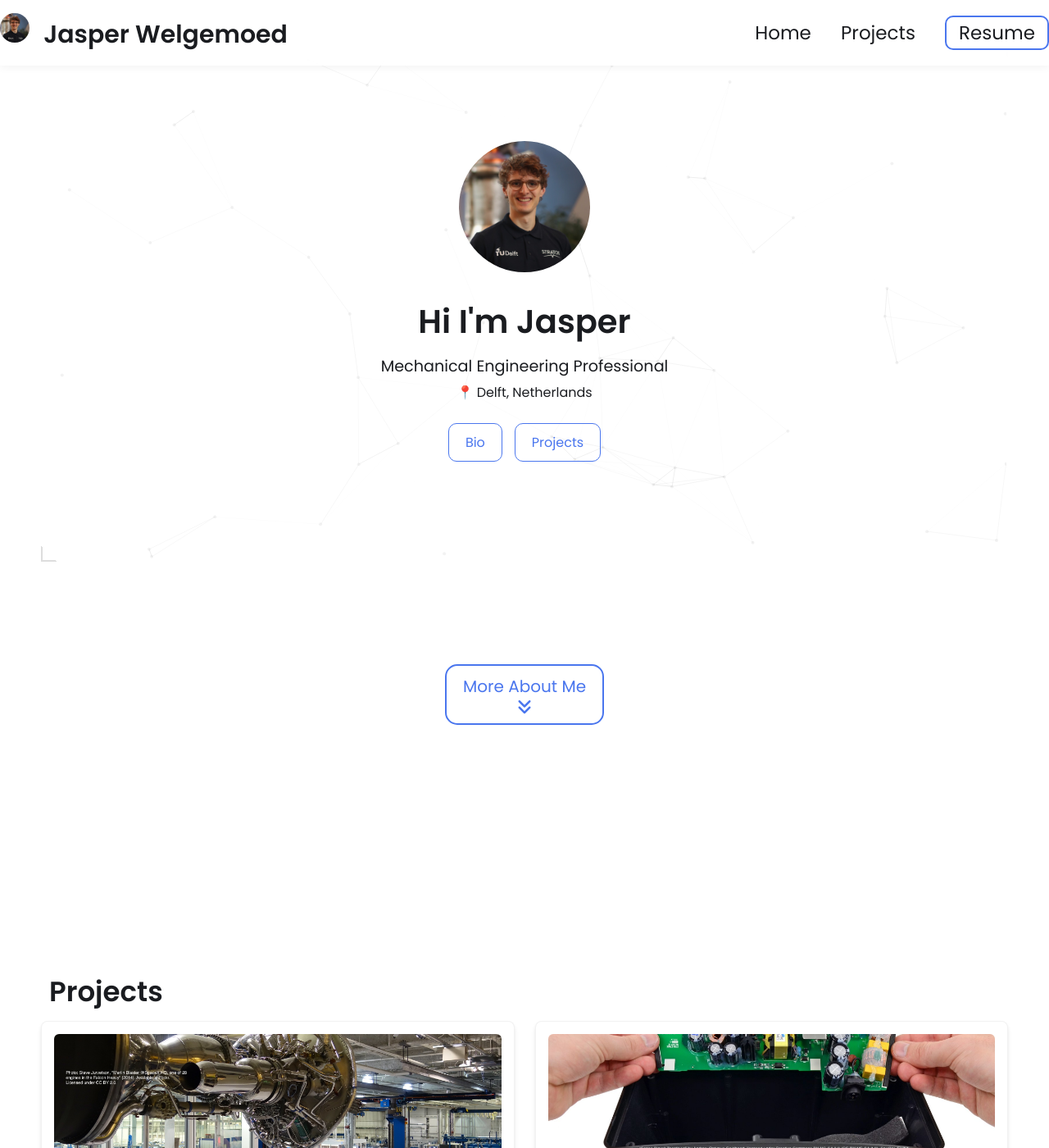
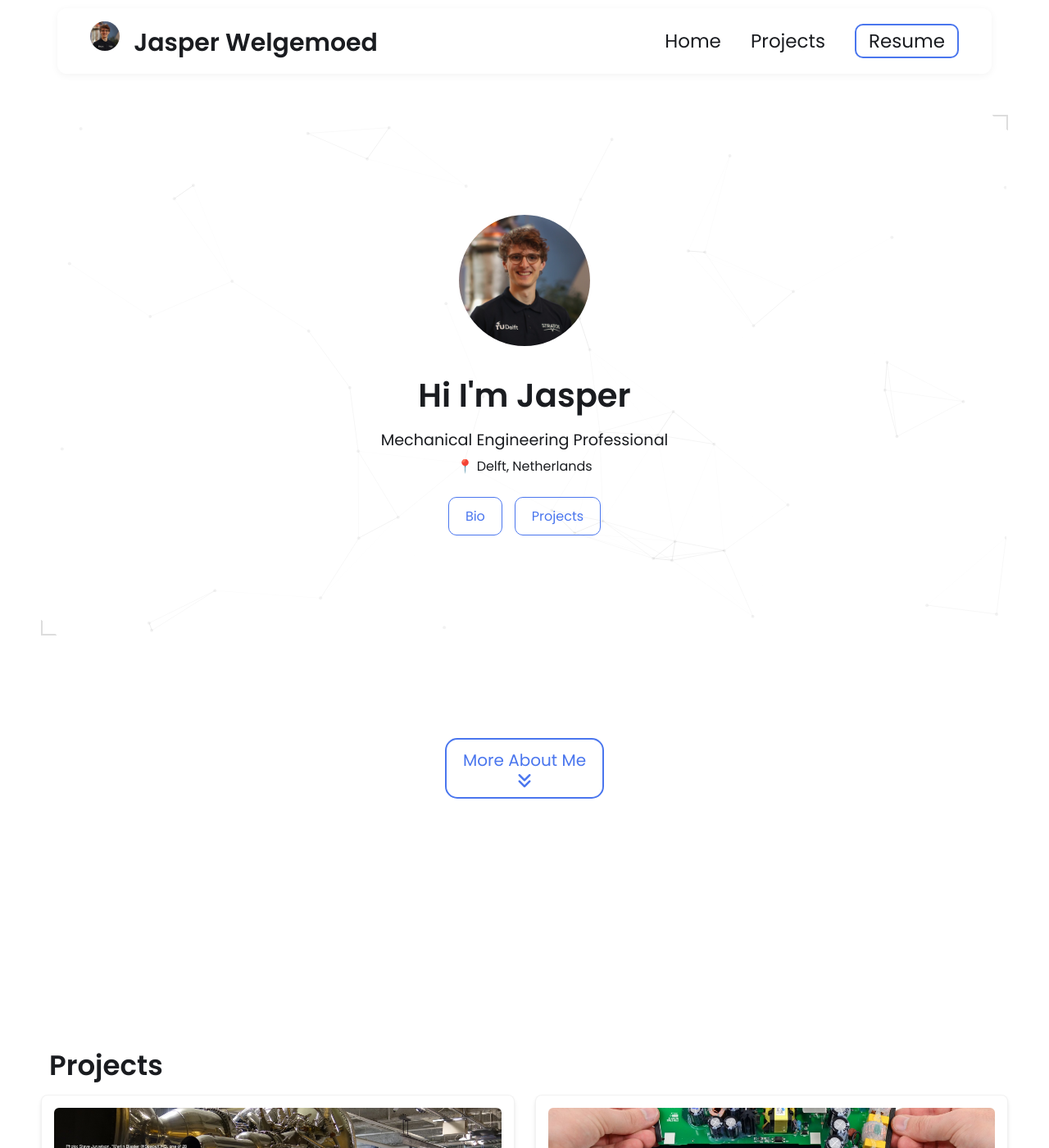
Before and after one commit to jasperwelgemoed/jasperwelgemoed.github.io, a Jekyll site: the page built from index.html, in a window 1280 px wide and 1400 px high. Shown: the whole window at 82% size. Built offline with Jekyll 4.4.1, drawn with Linux system fonts in a browser that asks for light colours.

Commit message:
Update styles.css

```diff
--- a/css/styles.css
+++ b/css/styles.css
@@ -64,18 +64,16 @@ p {
 nav {
     display: flex;
     justify-content: space-between;
-    padding: 25px 0;
+    padding: 25px 40px; /* Add horizontal padding */
     height: 80px;
     align-items: center;
-    position: fixed; /* Change from relative to fixed */
-    top: 0;
-    left: 0;
-    right: 0;
-    z-index: 999;
+    position: relative;
 
-    background-color: rgba(255, 255, 255, 0.8); /* Semi-transparent white */
-    backdrop-filter: blur(10px); /* Glass blur effect */
-    box-shadow: 0 2px 10px rgba(0, 0, 0, 0.05); /* Optional soft shadow */
+    background-color: rgba(255, 255, 255, 0.85); /* Slight opacity */
+    backdrop-filter: blur(6px); /* Optional: adds a soft blur behind */
+    border-radius: 12px;
+    margin: 10px 20px; /* Adds spacing from screen edges */
+    box-shadow: 0 2px 10px rgba(0, 0, 0, 0.05); /* Subtle drop shadow */
 }
 
 nav .left a {
```
